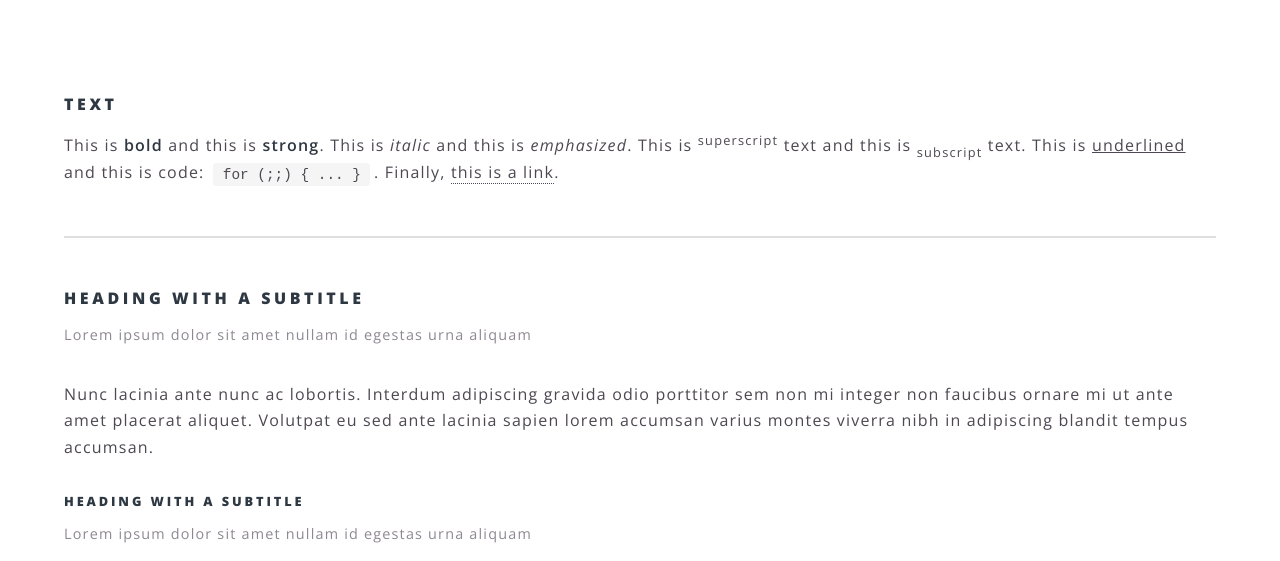
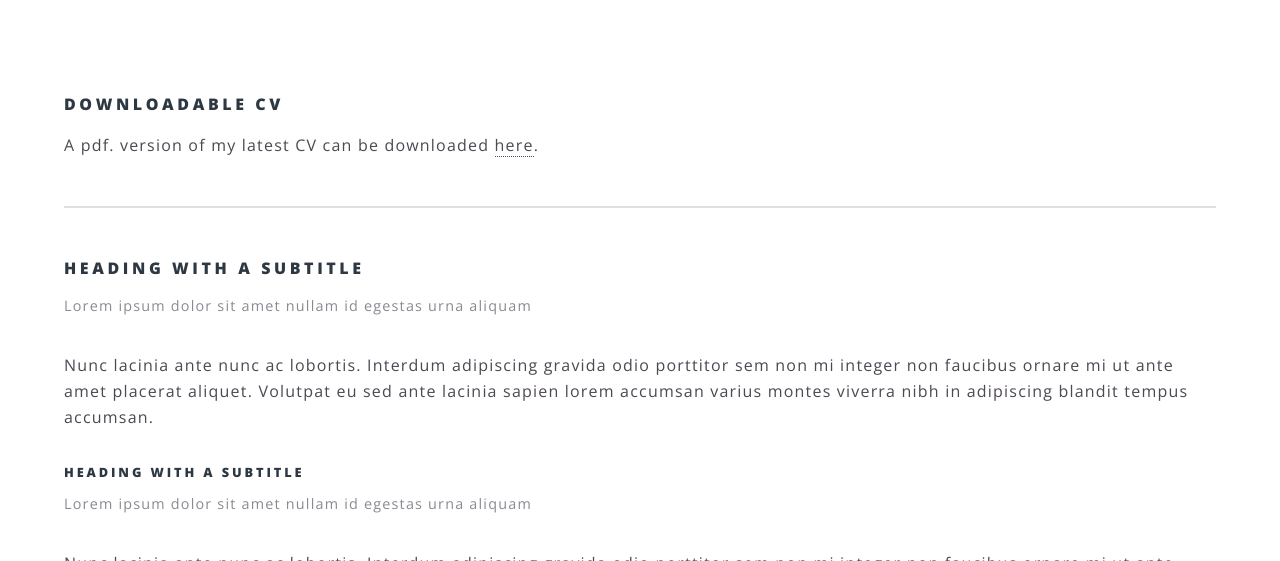
Before and after one commit to MuxuanHe/MuxuanHe, a Jekyll site: the page built from 4CV.html, in a window 1280 px wide and 900 px high, cut to the strip 339-900 px from the top of the window. Built offline with Jekyll 4.4.1, drawn with Linux system fonts in a browser that asks for light colours.

Commit message:
CV update

```diff
--- a/4CV.html
+++ b/4CV.html
@@ -3,10 +3,10 @@ layout: page
 title: Curriculum Vitae
 ---
 			<section>
-				<h4>Text</h4>
-				<p>This is <b>bold</b> and this is <strong>strong</strong>. This is <i>italic</i> and this is <em>emphasized</em>.
-				This is <sup>superscript</sup> text and this is <sub>subscript</sub> text.
-				This is <u>underlined</u> and this is code: <code>for (;;) { ... }</code>. Finally, <a href="#">this is a link</a>.</p>
+				<h4>Downloadable CV</h4>
+				<p>A pdf. version of my latest CV can be downloaded <a href="/CV/CV_Yifan Yang_01-25-2020.pdf">here</a>.</p>
+
+
 				<hr />
 				<header>
 					<h4>Heading with a Subtitle</h4>
```
Also changed, not shown: 2 other files.
